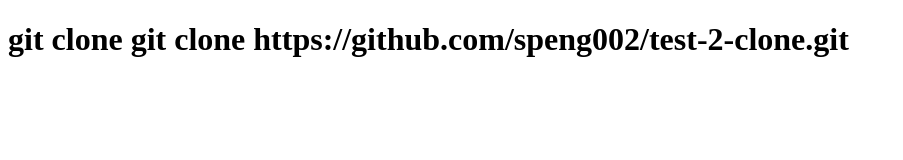
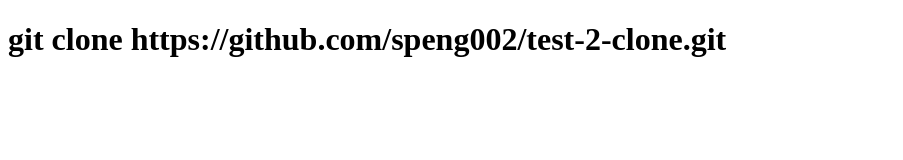
Before and after one commit to speng002/test-2-clone, a plain HTML site: page index.html in a window 1280 px wide. Shown: the whole page, without its empty margins (0-903 px from the left). Drawn offline with Linux system fonts and the light colour scheme.

Commit message:
deleted extra git clone

```diff
--- a/index.html
+++ b/index.html
@@ -3,7 +3,7 @@
 <head>
     <meta charset="UTF-8" />
     <title>title</title>
-    <h1>git clone git clone https://github.com/speng002/test-2-clone.git</h1>
+    <h1>git clone https://github.com/speng002/test-2-clone.git</h1>
 </head>
 <body>
 
```
